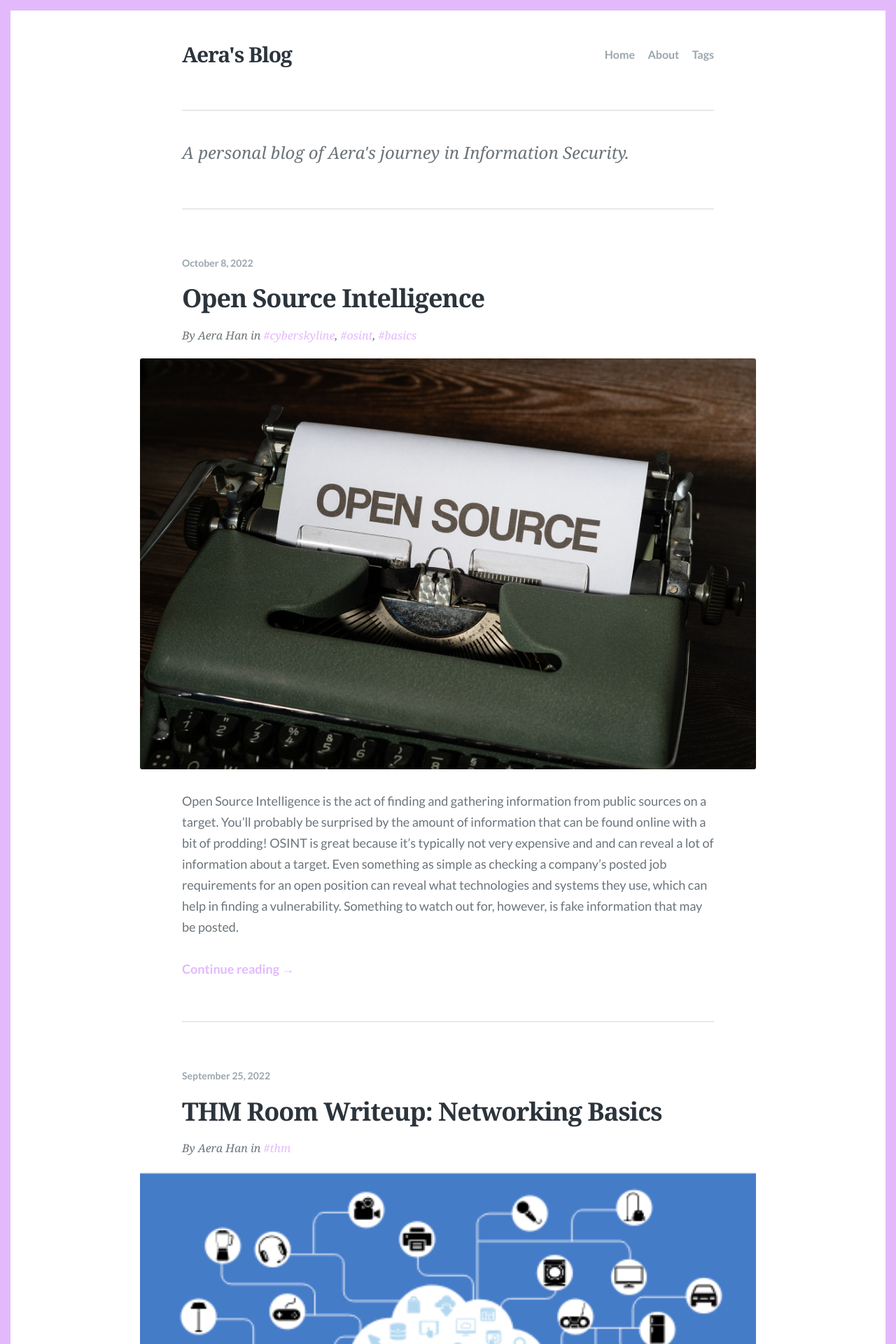
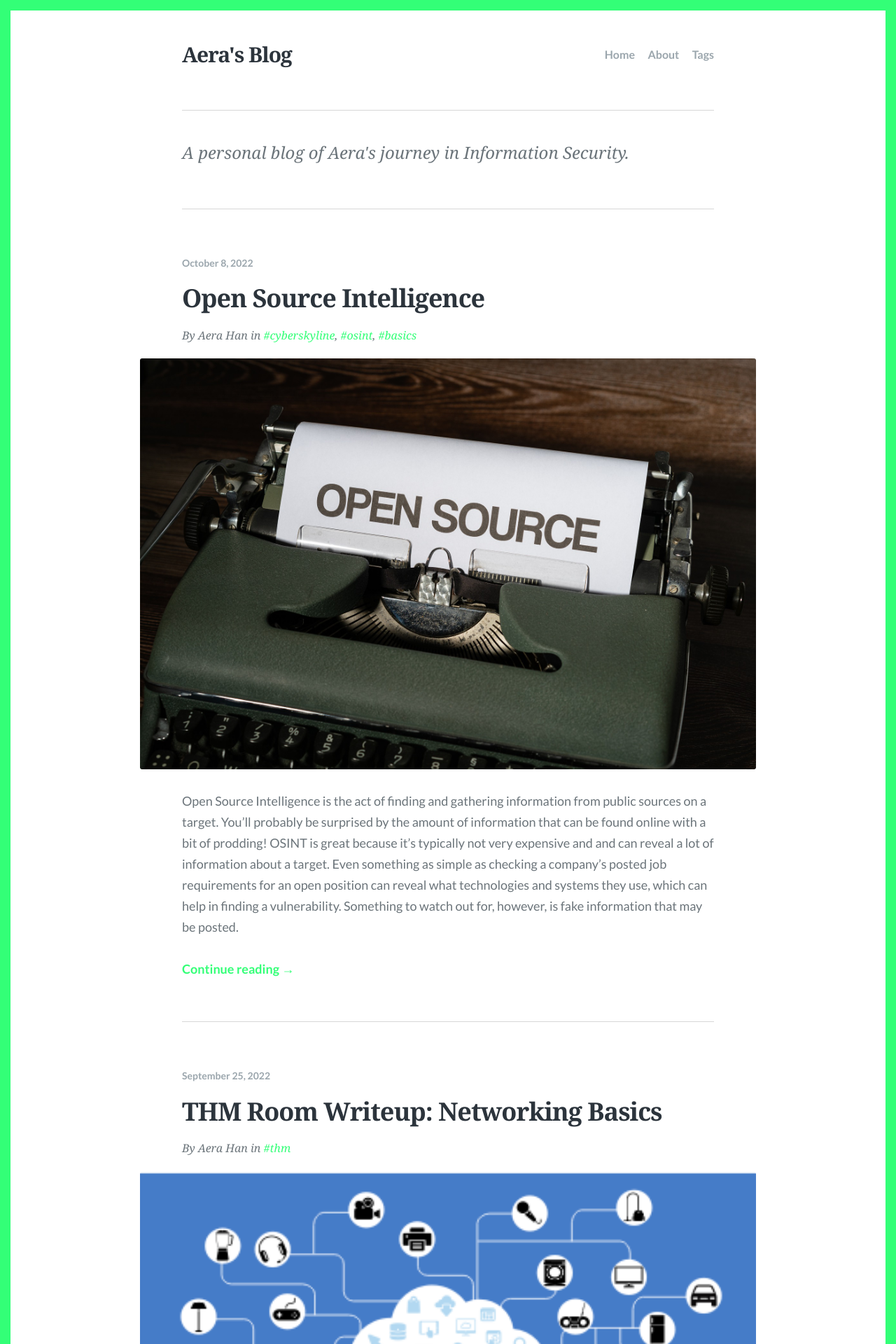
Before and after one commit to JustGoodThemes/Scriptor-Jekyll-Theme, a Jekyll site: the page built from index.html, in a window 1280 px wide. Shown: the top 1920 px of the page at 70% size. Built offline with Jekyll 4.4.1, drawn with Linux system fonts in a browser that asks for light colours; some web fonts are replaced; the list of posts is cut into pages by our own code.

Commit message:
Update _config.yml
update config: updated accent color

```diff
--- a/_config.yml
+++ b/_config.yml
@@ -39,7 +39,7 @@ navigation:
 disqus: justgoodthemes
 
 # Colors
-accent_color: '#e3b9fc'
+accent_color: '#33ff77'
 
 # Site footer
 footer:
```
